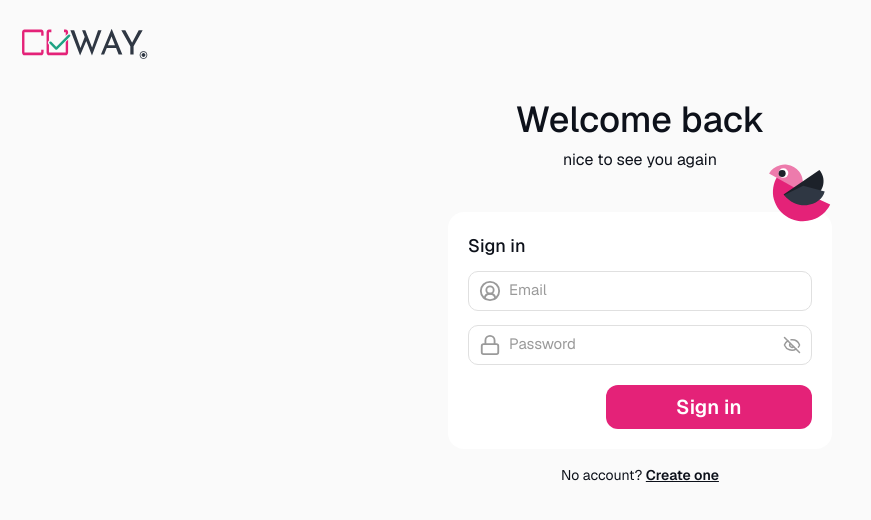
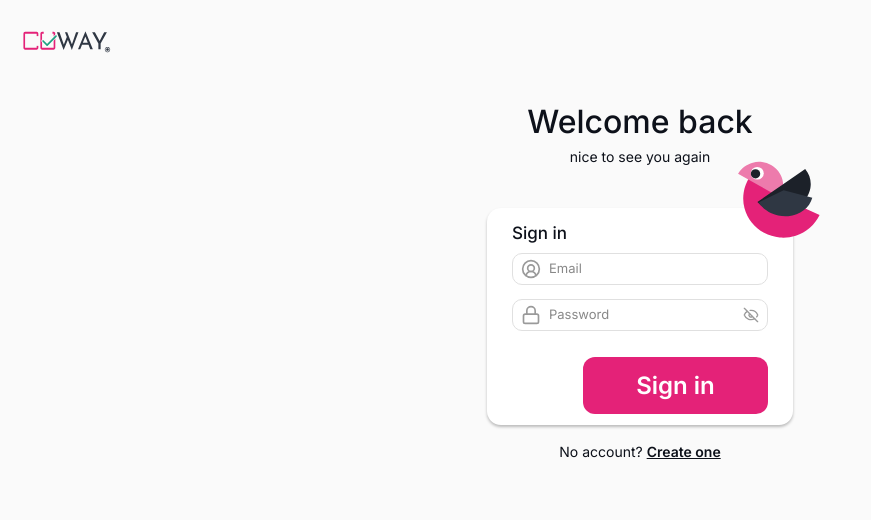
Before and after one commit to Champy2005/cu-ways-frontend, a Next.js app: page /login in a window 1280 px wide. Shown: the top 520 px of the page, without its empty margins (0-871 px from the left). Built offline with nearby package versions, Linux system fonts and the light colour scheme.

Commit message:
feat(auth): refine login layout, inline errors and mascot per Figma (US-002)

```diff
--- a/src/app/(public)/login/page.tsx
+++ b/src/app/(public)/login/page.tsx
@@ -1,10 +1,14 @@
+import { Inter } from "next/font/google";
+
 import { LoginForm } from "@/features/auth/components/login-form";
 
 import "@/features/auth/login.css";
 
+const inter = Inter({ subsets: ["latin"], variable: "--font-inter" });
+
 export default function LoginPage() {
   return (
-    <main className="login-page">
+    <main className={`login-page ${inter.variable}`}>
       {/* eslint-disable-next-line @next/next/no-img-element */}
       <img className="login-logo login-logo-light" src="/marketer-assets/logo.svg" alt="CU Ways" />
       {/* eslint-disable-next-line @next/next/no-img-element */}
--- a/src/features/auth/components/login-form.tsx
+++ b/src/features/auth/components/login-form.tsx
@@ -66,7 +66,7 @@ export function LoginForm() {
         <h2 className="login-card-title">Sign in</h2>
         <div className="login-field">
           <div className="login-input-wrap" data-invalid={Boolean(fieldErrors.email)}>
-            <CircleUserRound size={22} aria-hidden />
+            <CircleUserRound size={20} aria-hidden />
             <input
               id="login-email"
               className="login-input"
@@ -87,7 +87,7 @@ export function LoginForm() {
         </div>
         <div className="login-field">
           <div className="login-input-wrap" data-invalid={Boolean(fieldErrors.password)}>
-            <Lock size={22} aria-hidden />
+            <Lock size={20} aria-hidden />
             <input
               id="login-password"
               className="login-input"
@@ -105,7 +105,7 @@ export function LoginForm() {
               onClick={() => setShowPassword((current) => !current)}
               aria-label={showPassword ? "Hide password" : "Show password"}
             >
-              {showPassword ? <Eye size={18} /> : <EyeOff size={18} />}
+              {showPassword ? <Eye size={16} /> : <EyeOff size={16} />}
             </button>
           </div>
           {fieldErrors.password ? (
@@ -116,7 +116,7 @@ export function LoginForm() {
         </div>
         {error ? (
           <p className="login-alert" role="alert">
-            <CircleAlert size={18} aria-hidden />
+            <CircleAlert size={14} aria-hidden />
             {error}
           </p>
         ) : null}
--- a/src/features/auth/login.css
+++ b/src/features/auth/login.css
@@ -1,32 +1,38 @@
-/* Login screen, sampled from the SE UX/UI "(US-002) login_ped" frames (light and dark). */
+/* Login screen, measured from the SE UX/UI "(US-002) login_ped" frames (375px mobile, Inter). */
 .login-page {
   --login-bg: #fafafa;
   --login-text: #0d111a;
+  --login-subtitle: #0d111a;
   --login-card: #ffffff;
+  --login-card-shadow: 0 2px 3px rgb(0 0 0 / 0.25);
   --login-field-border: #e0e0e0;
+  --login-placeholder: #888888;
   --login-field-icon: #9a9a9a;
   --login-brand: #e42278;
-  --login-brand-disabled: #e8a3c3;
+  --login-brand-disabled: #f5a3c8;
   --login-error: #d63a3a;
   display: flex;
   min-height: 100vh;
   flex-direction: column;
   align-items: center;
-  padding: 1.5rem 1.25rem 3rem;
+  padding: 28px 22px 48px;
   background: var(--login-bg);
   color: var(--login-text);
+  font-family: var(--font-inter), system-ui, sans-serif;
 }
 
 @media (prefers-color-scheme: dark) {
   .login-page {
     --login-bg: #0d111a;
     --login-text: #ffffff;
+    --login-subtitle: #f9f9f9;
+    --login-card-shadow: none;
   }
 }
 
 .login-logo {
   align-self: flex-start;
-  height: 2.25rem;
+  height: 25px;
   width: auto;
 }
 .login-logo-dark {
@@ -42,53 +48,56 @@
 }
 
 .login-title {
-  margin-top: 2.5rem;
-  font-size: 2.25rem;
+  margin-top: 49px;
+  font-size: 32px;
   font-weight: 500;
-  line-height: 1.1;
+  line-height: 39px;
 }
 .login-subtitle {
-  margin-top: 0.5rem;
-  font-size: 1rem;
+  margin-top: 7px;
+  font-size: 14px;
+  line-height: 17px;
+  color: var(--login-subtitle);
 }
 
 .login-card {
   position: relative;
-  margin-top: 2.5rem;
+  margin-top: 43px;
   width: 100%;
-  max-width: 24rem;
-  border-radius: 1rem;
+  max-width: 306px;
+  border-radius: 14px;
   background: var(--login-card);
-  padding: 1.25rem;
+  box-shadow: var(--login-card-shadow);
+  padding: 15px 25px 11px 25px;
   color: #0d111a;
 }
 .login-mascot {
   position: absolute;
-  right: -0.75rem;
-  top: -3.75rem;
-  width: 5.25rem;
+  right: -45px;
+  top: -63px;
+  width: 112px;
   height: auto;
   transform: scaleX(-1);
 }
 .login-card-title {
-  margin-bottom: 0.75rem;
-  font-size: 1.125rem;
+  margin-bottom: 9px;
+  font-size: 17px;
   font-weight: 500;
+  line-height: 21px;
 }
 
 .login-field + .login-field {
-  margin-top: 0.875rem;
+  margin-top: 14px;
 }
 .login-input-wrap {
-  position: relative;
   display: flex;
-  height: 2.5rem;
+  height: 32px;
   align-items: center;
-  gap: 0.5rem;
+  gap: 8px;
   border: 1px solid var(--login-field-border);
-  border-radius: 0.625rem;
+  border-radius: 10px;
   background: #ffffff;
-  padding: 0 0.625rem;
+  padding: 0 8px;
 }
 .login-input-wrap:focus-within {
   border-color: var(--login-brand);
@@ -104,39 +113,43 @@
   min-width: 0;
   flex: 1;
   background: transparent;
-  font-size: 0.9375rem;
+  font-size: 13px;
+  line-height: 135%;
   outline: none;
 }
 .login-input::placeholder {
-  color: var(--login-field-icon);
+  color: var(--login-placeholder);
 }
 .login-eye {
   display: flex;
   cursor: pointer;
 }
+/* Figma draws these at ~8px, too small to read in a browser, so 11px here. */
 .login-field-error {
-  margin-top: 0.25rem;
+  margin-top: 2px;
   text-align: right;
-  font-size: 0.75rem;
+  font-size: 11px;
+  line-height: 13px;
   color: var(--login-error);
 }
 .login-alert {
-  margin-top: 0.75rem;
+  margin-top: 8px;
   display: flex;
   align-items: center;
-  gap: 0.5rem;
-  font-size: 0.875rem;
+  gap: 6px;
+  font-size: 12px;
   color: var(--login-error);
 }
 
 .login-submit {
   display: block;
-  margin: 1.25rem 0 0 auto;
-  height: 2.75rem;
-  width: 60%;
-  border-radius: 0.75rem;
+  margin: 26px 0 0 auto;
+  height: 57px;
+  width: 185px;
+  max-width: 100%;
+  border-radius: 12px;
   background: var(--login-brand);
-  font-size: 1.25rem;
+  font-size: 24px;
   font-weight: 600;
   color: #ffffff;
   cursor: pointer;
@@ -147,8 +160,8 @@
 }
 
 .login-register {
-  margin-top: 1rem;
-  font-size: 0.875rem;
+  margin-top: 16px;
+  font-size: 14px;
 }
 .login-register a {
   font-weight: 600;
```
